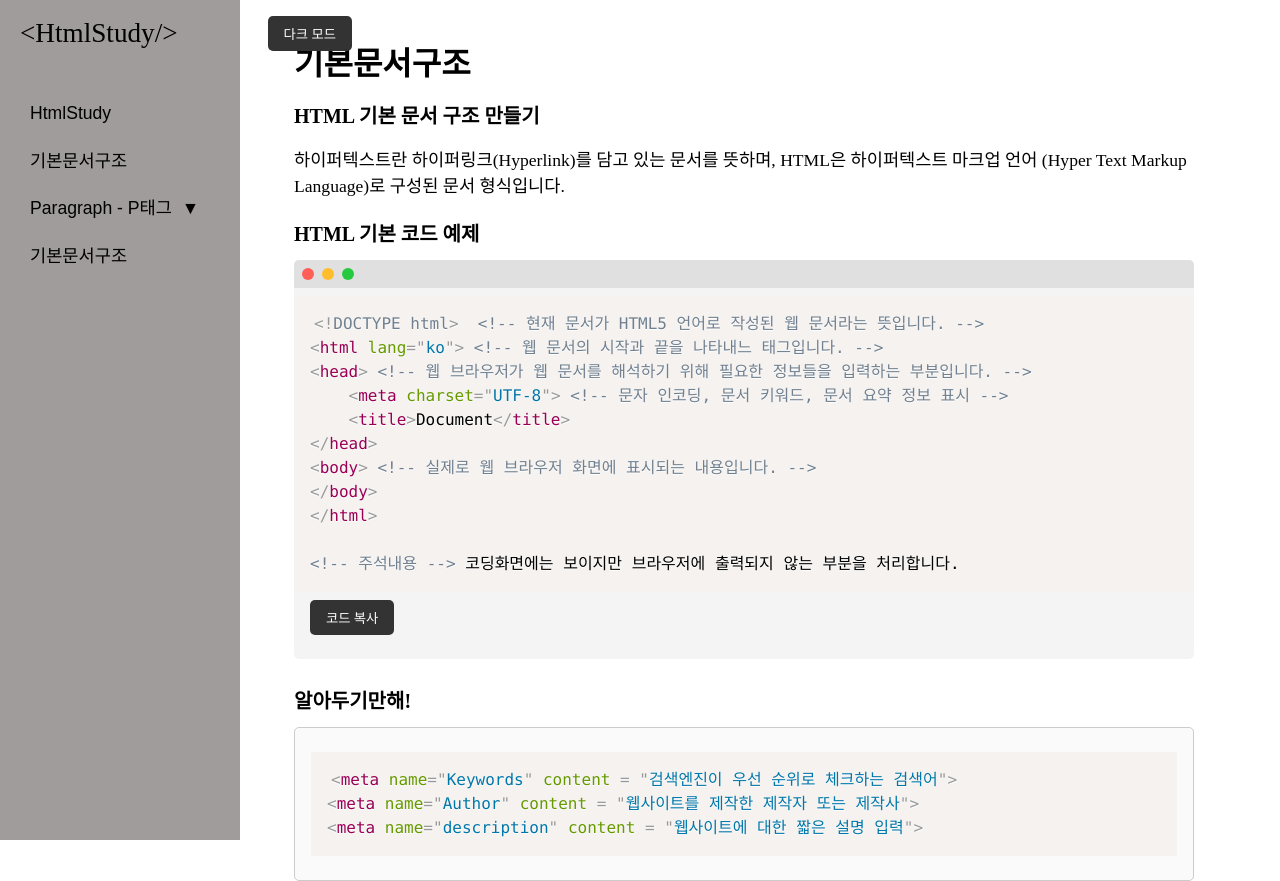
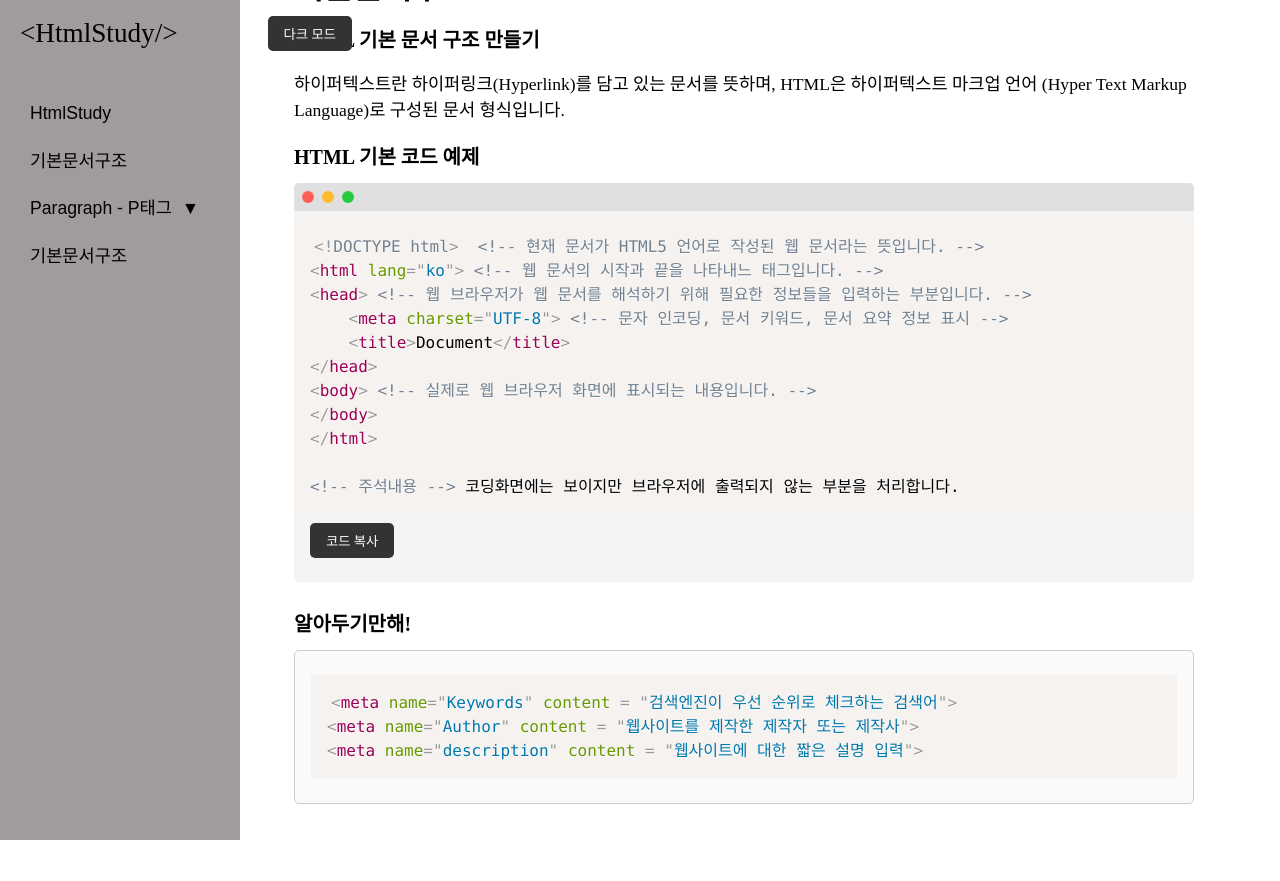
Before and after one commit to bp4sp4/HtmlStudy, a React (Create React App) app: page /HTML5/basic in a window 1280 px wide. After the commit the page ends 804 px from the top, so only its background shows below. Built offline with nearby package versions, Linux system fonts and the light colour scheme; a web font is replaced by a local one.

Commit message:
flex settings update

```diff
--- a/src/components/HTML5/basic.module.css
+++ b/src/components/HTML5/basic.module.css
@@ -17,7 +17,9 @@
     width: 100%;
     max-width: 900px;
     height: 100%;
-    padding-top: 3rem;
+    display: flex;
+    flex-direction: column;
+    justify-content: center;
     margin-left: 13rem;
     box-sizing: border-box;
 }
--- a/src/components/main/main.module.css
+++ b/src/components/main/main.module.css
@@ -14,7 +14,6 @@
     display: flex;
     height: 100vh;
     width: 100%;
-
     margin-left: auto;
     margin-right: auto;
     background-color: var(--background-color);
@@ -24,12 +23,15 @@
 .main__wrap {
     height: 100%;
     width: 100%;
-    padding-top: 9rem;
+
     margin-left: 13rem;
     z-index: 0;
     position: relative;
     box-sizing: border-box;
     overflow-y: auto;
+    display: flex;
+    justify-content: center;
+    align-items: center;
 }
 
 .section {
--- a/src/components/paragraph/paragraph.module.css
+++ b/src/components/paragraph/paragraph.module.css
@@ -17,7 +17,9 @@
     width: 100%;
     max-width: 900px;
     height: 100%;
-    padding-top: 3rem;
+    display: flex;
+    justify-content: center;
+    flex-direction: column;
     margin-left: 13rem;
     box-sizing: border-box;
 }
```
